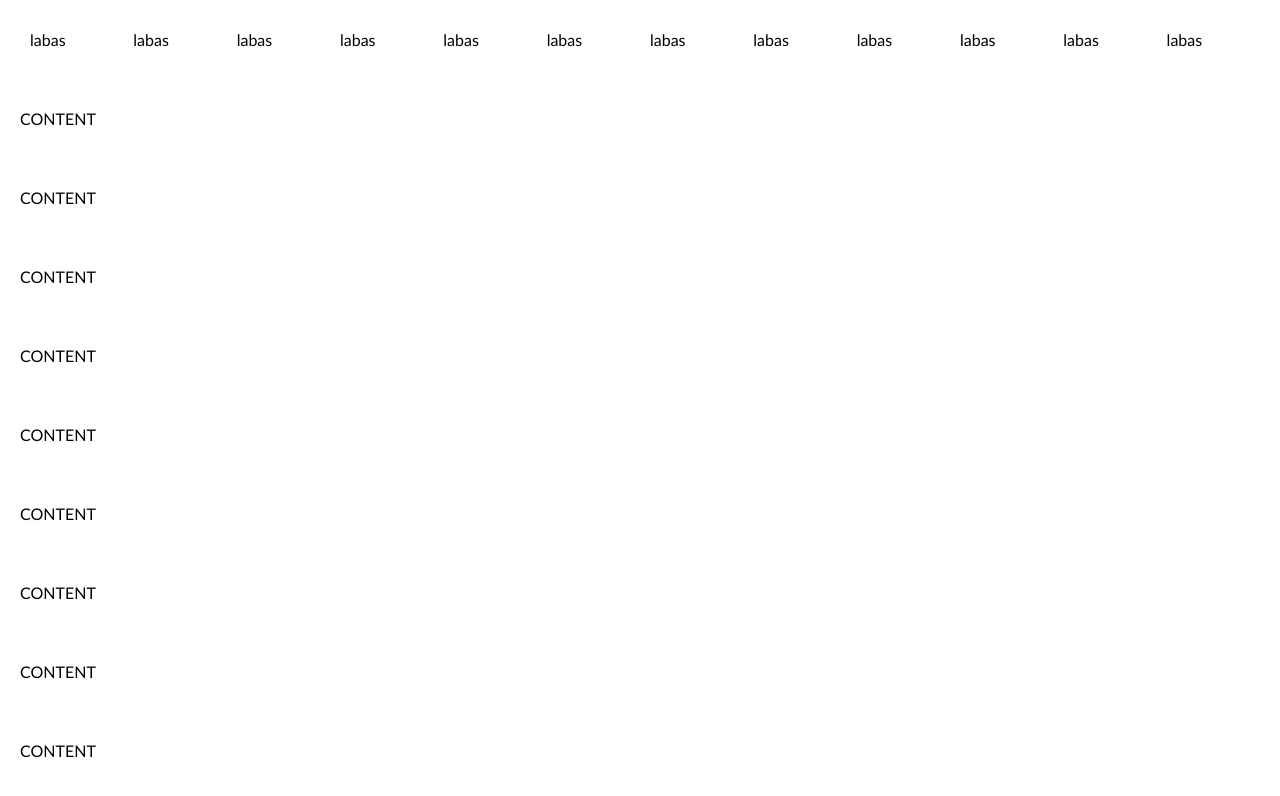
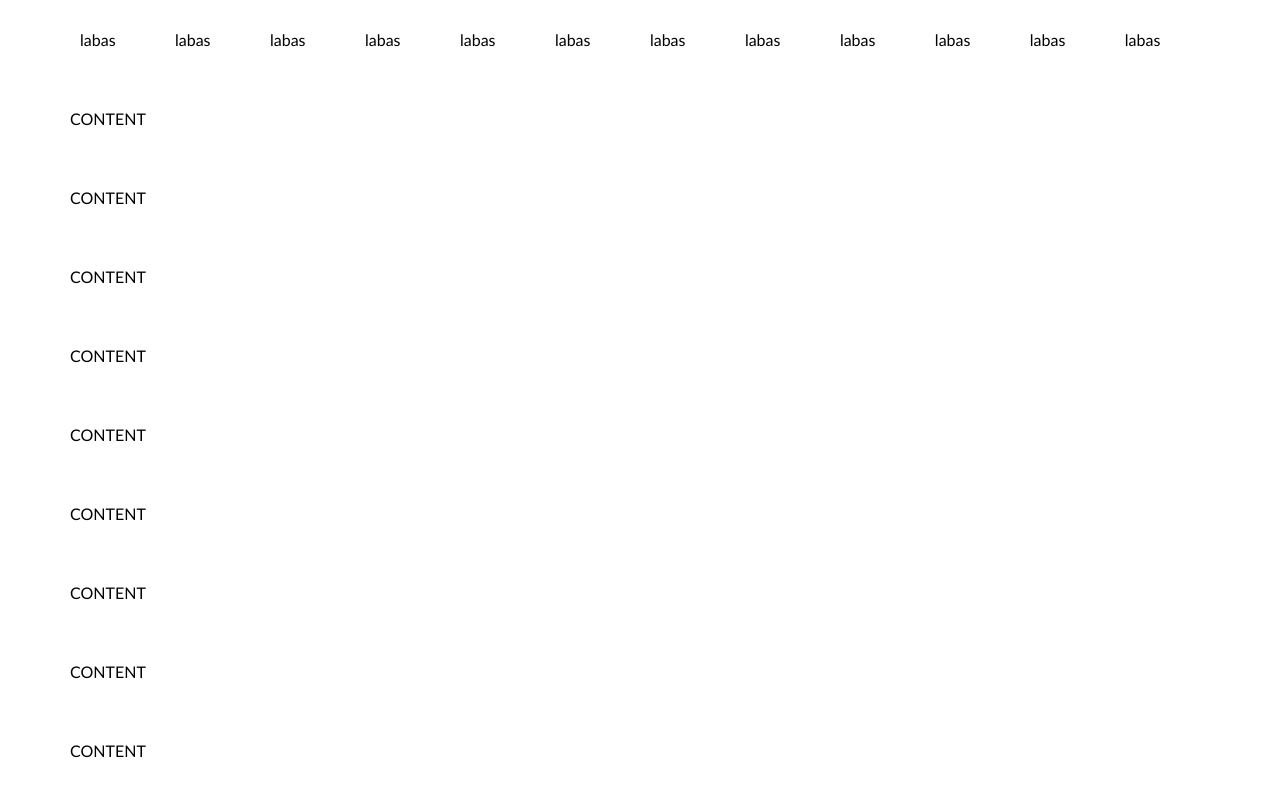
Before and after one commit to augustebag/11-arika, a website: page index.html in a window 1280 px wide. Drawn offline with Linux system fonts and the light colour scheme.

Commit message:
Layout media update

```diff
--- a/css/init/layout.css
+++ b/css/init/layout.css
@@ -119,6 +119,12 @@
 
 
 @media (min-width: 575px) {
+    .container > .row {
+        width: 540px;
+        margin-left: calc(50% - 270px);
+        margin-right: calc(50% - 270px);
+    }
+
     .container > .row > .col-sm-1 {
         width: var(--col1);
     }
@@ -192,6 +198,12 @@
 }
 
 @media (min-width: 767px) {
+    .container > .row {
+        width: 720px;
+        margin-left: calc(50% - 360px);
+        margin-right: calc(50% - 360px);
+    }
+
     .container > .row > .col-md-1 {
         width: var(--col1);
     }
@@ -265,6 +277,12 @@
 }
 
 @media (min-width: 991px) {
+    .container > .row {
+        width: 960px;
+        margin-left: calc(50% - 480px);
+        margin-right: calc(50% - 480px);
+    }
+
     .container > .row > .col-lg-1 {
         width: var(--col1);
     }
@@ -338,6 +356,12 @@
 }
 
 @media (min-width: 1199px) {
+    .container > .row {
+        width: 1140px;
+        margin-left: calc(50% - 570px);
+        margin-right: calc(50% - 570px);
+    }
+
     .container > .row > .col-xl-1 {
         width: var(--col1);
     }
@@ -411,6 +435,12 @@
 }
 
 @media (min-width: 1399px) {
+    .container > .row {
+        width: 1320px;
+        margin-left: calc(50% - 660px);
+        margin-right: calc(50% - 660px);
+    }
+
     .container > .row > .col-xxl-1 {
         width: var(--col1);
     }
```
